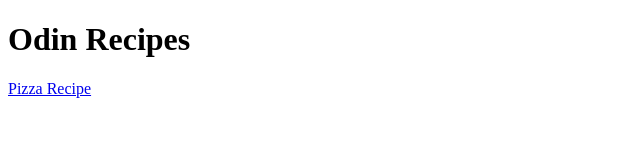
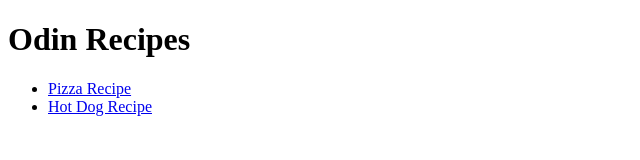
Before and after one commit to kdziak/odin-recipes, a plain HTML site: page index.html in a window 1280 px wide. Shown: the whole page, without its empty margins (0-640 px from the left). Drawn offline with Linux system fonts and the light colour scheme.

Commit message:
added links to hotdog page

```diff
--- a/index.html
+++ b/index.html
@@ -11,7 +11,11 @@
 <body>
 
     <h1>Odin Recipes</h1>
-    <a href="recipes/pizza.html">Pizza Recipe</a>
+    <ul>
+    <li><a href="recipes/pizza.html">Pizza Recipe</a></li>
+    <li><a href="recipes/hotdog.html">Hot Dog Recipe</a></li>
+    </ul>
+
 </body>
 
 </html>
```
